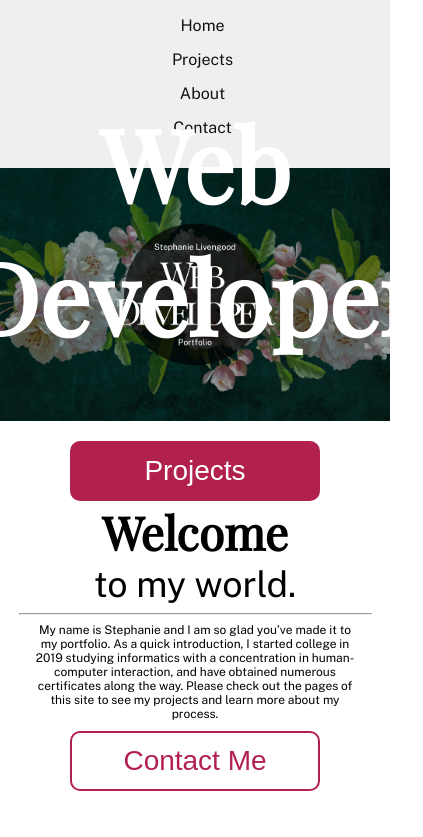
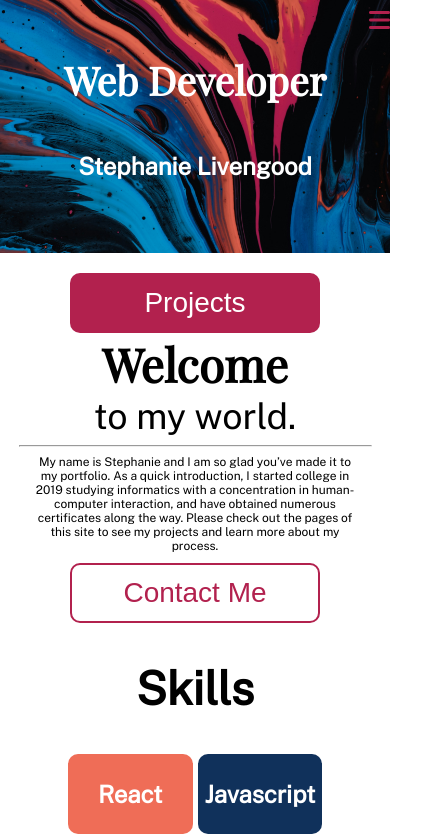
Before and after one commit to Stephanie01011011/portfoliosrl, a React (Create React App) app: page /#/ in a window 390 px wide. Shown: the top 837 px of the page, 423 px wide, since content can reach past the window. Built offline with nearby package versions, Linux system fonts and the light colour scheme; a web font is replaced by a local one.

Commit message:
fix mobile menu

```diff
--- a/public/index.html
+++ b/public/index.html
@@ -2,6 +2,7 @@
 <html lang="en">
   <head>
     <meta charset="utf-8" />
+    <script src="https://kit.fontawesome.com/7060c8b70b.js" crossorigin="anonymous"></script>
     <link rel="icon" href="%PUBLIC_URL%/favicon.ico" />
     <link rel="preconnect" href="https://fonts.googleapis.com">
 <link rel="preconnect" href="https://fonts.gstatic.com" crossorigin>
--- a/src/App.css
+++ b/src/App.css
@@ -7,7 +7,12 @@ body{
 }
 
 
-
+.mobileMenu{
+  display: none;
+}
+.menuIcon{
+  display: none;
+}
 .hero{
   height: 60vh;
   background-image: url(../public/pawel-czerwinski-NTYYL9Eb9y8-unsplash.jpg);
@@ -125,6 +130,7 @@ hr{
 .welcmsgwrapper{
   width: 400px;
   text-align: center;
+
 }
 .welcomeimg{
   background-image: url(../public/undraw_dev_focus_re_6iwt.svg);
@@ -135,6 +141,7 @@ hr{
   margin-right: 10%;
   border-radius: 80px 80px 0px 0px;
   transition: all 1s;
+
 }
 .welcomeimg:hover{
   transform: translateX(30px);
@@ -146,6 +153,10 @@ hr{
 .skillswrapper{
   background-color: white;
   margin-bottom: -20px;
+
+}
+.skillswrapper #skillTitle {
+  font-size: 46px;
 }
 .skillswrapper h1{
   font-size: 84px;
@@ -160,6 +171,7 @@ hr{
   justify-content: center;
   max-height: 180px;
   min-height: 180px;
+
 }
 .skillbox h2{
   padding: 50px;
@@ -445,9 +457,7 @@ h1{
 
 }
 
-.eduHead{
 
-}
 .eduItem{
   display: flex;
   justify-content: space-evenly;
@@ -588,13 +598,57 @@ h1{
   .name{
     display: none;
   }
-  .navWrapper{
-    align-items: center;
-    justify-content: center;
+  .projTitleWrapper{
+    display: block;
+  }
+  .ux{
+    display: block;
+    text-align: center;
+    margin: auto;
+    width: 100%;
+  }
+  #projectTitle{
+    text-align: center;
+    margin: auto;
+    width: 100%;
+  }
+  .title p h1{
+    text-align: center;
+  }
+  #welcomemsg{
+    margin: auto;
+    text-align: center;
+  }
+  #welcomeBtn{
+    margin: auto;
+    margin-top: 10px;
+  }
+  #fullmenu{
+    display: none;
+  }
+  .menuIcon{
+    display: block;
+    width: 100%;
+    position: absolute;
+    z-index: 10;
+    text-align: right;
+    margin-top: 20px;
+    margin-bottom: 20px;
+  }
+  .mobileMenu{
+    height: 100vh;
+    width: 100vw;
+    position: fixed;
+    background-color: white;
+    margin-top: 0;
+    font-size: 56px;
+  }
+  .mobileMenu ul{
+    display: flex;
+    flex-direction: column;
+    justify-content: space-between;
+  }
 
-
-
-  }
   ul{
     display: block;
   }
@@ -607,6 +661,8 @@ h1{
   }
 .welcomeimg{
   display: none;
+
+
 }
 .skillboxwrapper{
   display: grid;
@@ -616,6 +672,7 @@ h1{
   justify-content: center;
   align-items: center;
   gap: 20px;
+
 
 }
 #footerLinks{
@@ -679,9 +736,24 @@ h1{
 }
 
 }
-@media screen and (max-width: 460px){
+@media screen and (max-width: 400px){
 .title{
   text-align: center;
+
+}
+#fullmenu{
+  display: none;
+}
+.menuIcon{
+  display: block;
+  width: 100%;
+  text-align: right;
+  margin-top: 20px;
+  margin-bottom: 20px;
+}
+
+.heroItems{
+  color: red;
 }
 
   #largeText{
@@ -746,7 +818,7 @@ h1{
   }
   .hero{
     height: 30vh;
-    background-image: url(../public/Web\ Developer.png);
+    background-image: url(../public/pawel-czerwinski-NTYYL9Eb9y8-unsplash.jpg);
     background-repeat: no-repeat;
     background-size: cover;
     background-position: center;
--- a/src/components/Navbar.js
+++ b/src/components/Navbar.js
@@ -1,23 +1,26 @@
 
+import { useState } from 'react';
 import { Link } from 'react-router-dom';
 
 export const Navbar = () => {
+ const [open, setOpen] = useState(false);
 
-    const handleClick =() => {
-        let fullmenu = document.getElementById('fullmenu');
-        fullmenu.style.display = 'block';
+const handleClick = () => {
+    if(open === false){
+        document.getElementById("mobile").style.display = "block";
+        setOpen(true);
+    } else {
+        document.getElementById("mobile").style.display = "none";
+        setOpen(false);
     }
 
-    const handleClose =() => {
-        let fullmenu = document.getElementById('fullmenu');
-        fullmenu.style.display = 'none';
-    }
+}
 
 
     return(
+       <>
 
-
-
+            <i className="fa-solid fa-bars fa-xl menuIcon" style={{color: "#B2214E"}} onClick={handleClick}></i>
         <div className="navWrapper" id='fullmenu'>
 
     <ul>
@@ -30,6 +33,18 @@ export const Navbar = () => {
     </ul>
     <div className="name">Stephanie Livengood</div>
     </div>
+    <div className="mobileMenu" id='mobile'>
+    <ul onClick={handleClick}>
+
+        <Link to="/" id='homelink'><p>Home</p></Link>
+        <Link to="/projects" id='projectlink'><p>Projects</p></Link>
+        <Link to="/about" id='aboutlink'><p>About</p></Link>
+        <Link to="/contact" id='contactlink'><p>Contact</p></Link>
+
+    </ul>
+    </div>
+    </>
+
 
 
     )
--- a/src/components/Skills.js
+++ b/src/components/Skills.js
@@ -12,7 +12,7 @@ export const Skills = () => {
     {skill: "Python", color: "#EF6D57"}]
     return(
         <div className="skillswrapper">
-            <h1>Skills</h1>
+            <h2 id="skillTitle">Skills</h2>
             <div className="skillboxwrapper">
             {skills.map((skill) => {
                 return(
--- a/src/pages/Home.js
+++ b/src/pages/Home.js
@@ -1,20 +1,28 @@
 import { Link } from "react-router-dom";
 import { Skills } from "../components/Skills";
 import { Welcome } from "../components/Welcome";
-
+import '../App.css';
 import { useEffect } from "react";
 
 export const Home = () => {
     useEffect(() => {
         window.scrollTo(0, 0)
     }, []);
+
+
+
     return(
         <div className="homeWrapper">
+
             <div className="hero">
+
+            <h1 style={{color: 'white',
+  fontSize: '10vw',
+  marginTop: 0}} className="webdev">Web Developer</h1>
                 <div className="heroItems">
-                <h1 style={{color: 'white', fontSize: '100px', marginTop: 0}}>Web Developer</h1>
 
-                <h1 style={{color: 'white'}}>Stephanie Livengood</h1>
+
+                <h2 style={{color: 'white'}}>Stephanie Livengood</h2>
                 </div>
 
 
```
